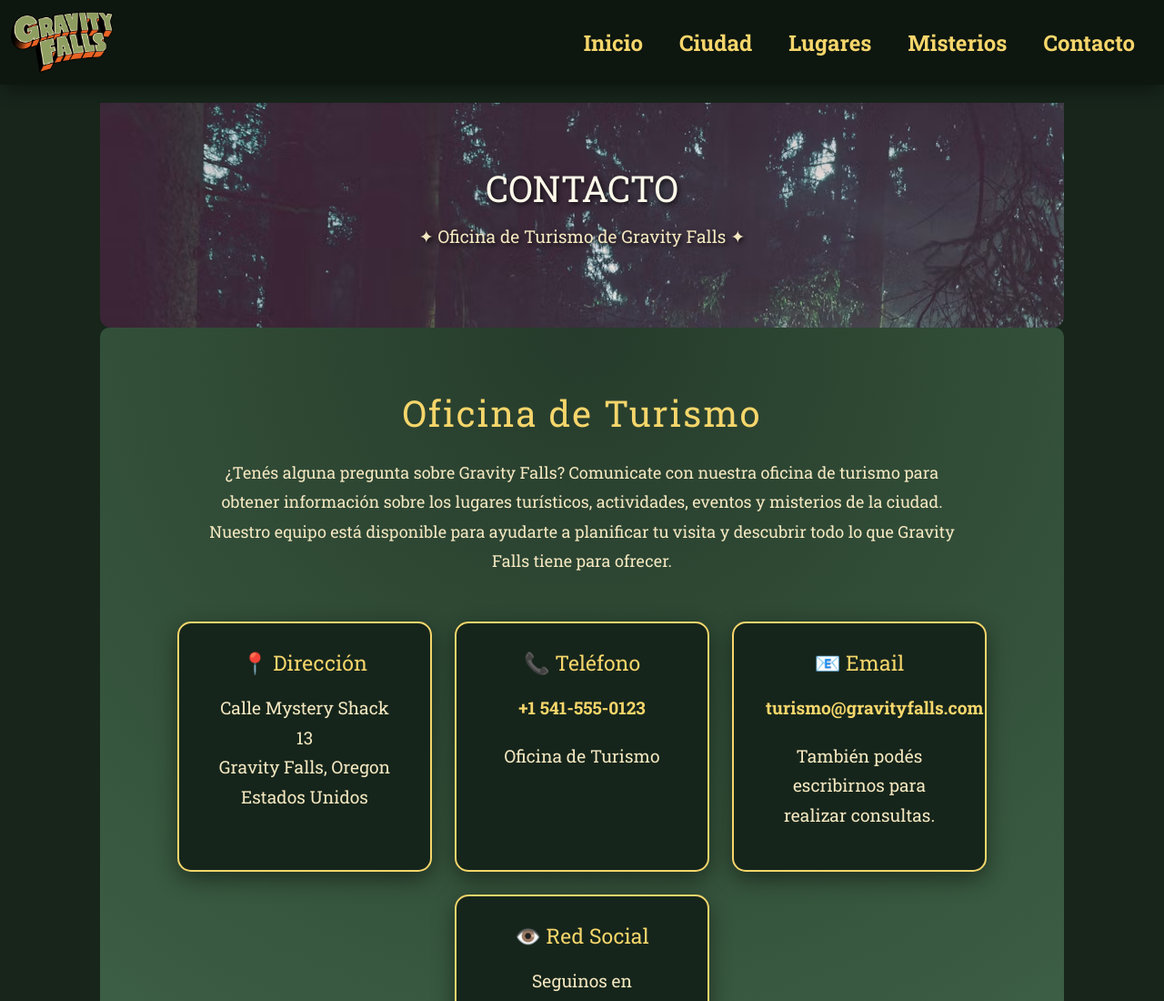
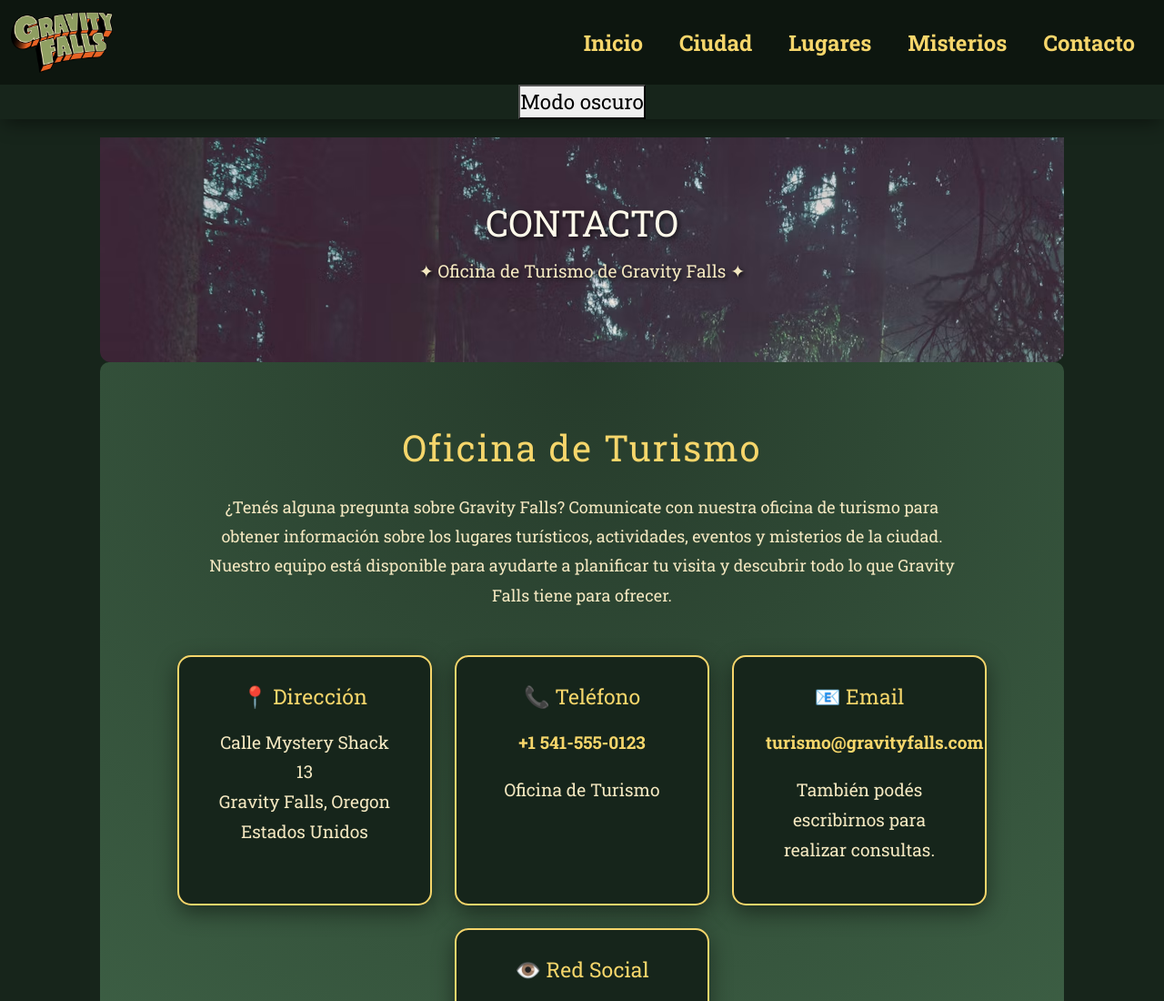
Before and after one commit to RossierMain/Lenguajes-Inform-ticos-1-Grupo-2, a plain HTML site: page contacto.html in a window 1280 px wide. Shown: the top 1100 px of the page at 91% size. Drawn offline with nearby package versions, Linux system fonts and the light colour scheme.

Commit message:
agregue boton para modo oscuro

```diff
--- a/contacto.html
+++ b/contacto.html
@@ -46,9 +46,14 @@
                     <a href="contacto.html" class="nav-item nav-link linkNav">Contacto</a>
                 </div>
             </div>
-        </div>
+     </div>
     </nav>
-    </header>
+
+    <div class="contenedor-modo">
+        <button id="modoOscuro" type="button">Modo oscuro</button>
+    </div>
+
+  </header>
     <main>
         <!-- INICIO -->
         <div id="inicio">
```
